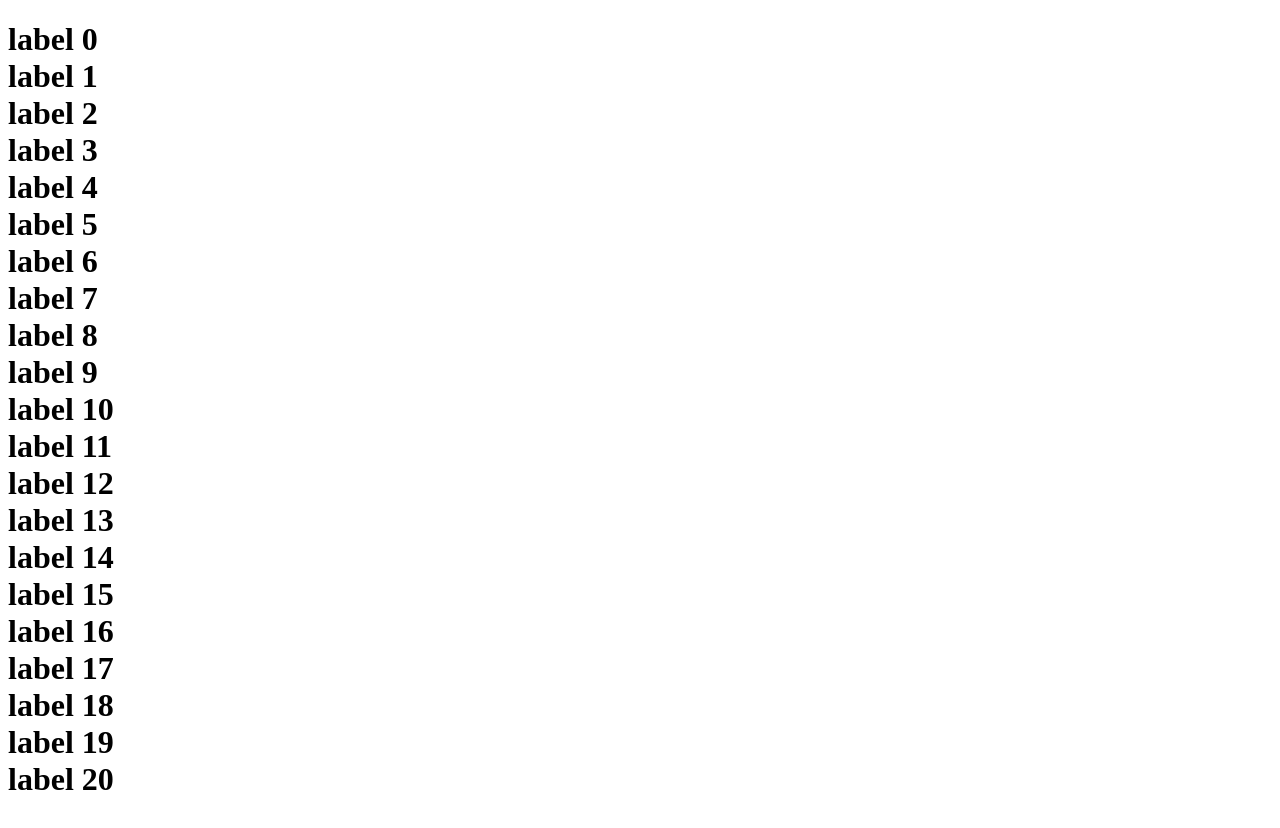
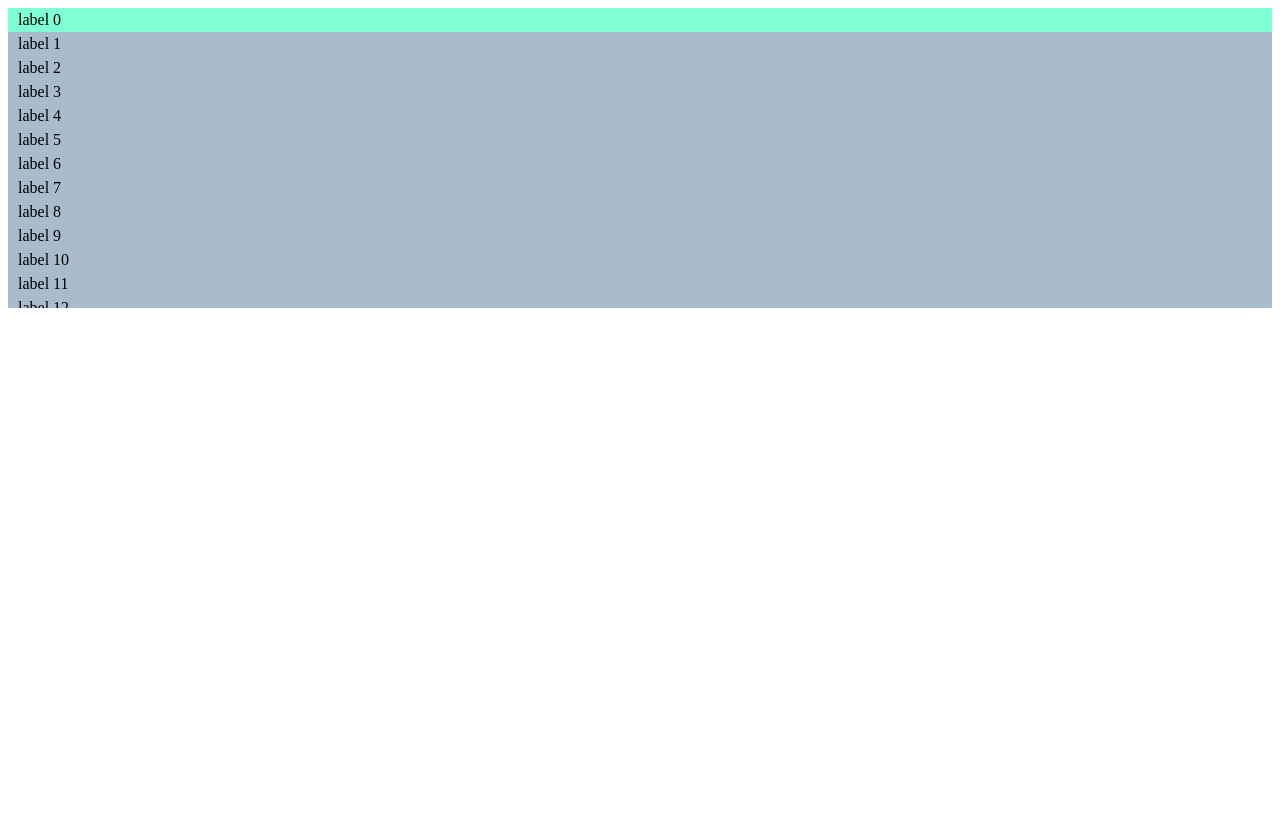
Before and after one commit to mhylle/mnh-virtual-list, an Angular app: page / in a window 1280 px wide. Shown: the top 828 px of the page. After the commit the page ends 800 px from the top, so only its background shows below. Built offline with nearby package versions, Linux system fonts and the light colour scheme.

Commit message:
not done but getting closer to the virtual list..

```diff
--- a/src/app/app.component.html
+++ b/src/app/app.component.html
@@ -1,3 +1 @@
-<h1>
-  <virtual-list></virtual-list>
-</h1>
+<virtual-list></virtual-list>
--- a/src/app/virtual-list/virtual-list.component.html
+++ b/src/app/virtual-list/virtual-list.component.html
@@ -1,9 +1,18 @@
-<div class="canvas" [ngStyle]="canvasHeight">
-  <div class="renderer"
-       *ngFor="let item of visibleProvider"
-       (click)="onClickOption(item)"
-       [ngStyle]="item.styles"
-       >
+<div class="canvas" (scroll)="onScroll($event)" [ngStyle]="canvasHeight">
+  <div class="renderer">
+  <div *ngFor="let item of visibleProvider"[ngStyle]="item.styles">
     <span>{{item.label}}</span>
   </div>
+  </div>
 </div>
+
+
+<!--<div class="canvas" [ngStyle]="canvasHeight">-->
+  <!--<div class="renderer"-->
+       <!--*ngFor="let item of visibleProvider"-->
+       <!--(click)="onClickOption(item)"-->
+       <!--[ngStyle]="item.styles"-->
+  <!--&gt;-->
+    <!--<span>{{item.label}}</span>-->
+  <!--</div>-->
+<!--</div>-->
--- a/src/app/virtual-list/virtual-list.component.scss
+++ b/src/app/virtual-list/virtual-list.component.scss
@@ -1,9 +1,9 @@
-ui-virtual-list {
-  width: 200px;
+.canvas {
   overflow-y: auto;
   display: block;
-  .canvas {
-    background-color: #eee;
+  height: 300px;
+  max-height: 300px;
+  background-color: #abc;
   position: relative;
 }
 div.renderer {
@@ -11,62 +11,18 @@ ui-virtual-list {
   width: 100%;
   cursor: pointer;
   position: absolute;
-    height: 30px;
-    line-height: 30px;
+  height: 24px;
+  line-height: 24px;
+  background-color: aquamarine;
   span {
     margin-left: 10px;
   }
 
   &.selected {
-      background-color: #ccc;
+    background-color: #eda;
   }
   &.hover {
     background-color: #666;
     color: white;
   }
 }
-}
-
-
-.row {
-  margin: 0 !important;
-}
-
-.selectedOption {
-  width: 300px;
-  display: inline-block;
-}
-
-ui-virtual-list {
-  width: 200px;
-  max-height: 200px;
-  overflow-y: auto;
-  display: block;
-}
-
-ui-virtual-list .canvas {
-  background-color: #eee;
-  position: relative;
-}
-
-ui-virtual-list div.renderer {
-  display: block;
-  width: 100%;
-  cursor: pointer;
-  position: absolute;
-  height: 30px;
-  line-height: 30px;
-}
-
-ui-virtual-list div.renderer span {
-  margin-left: 10px;
-}
-
-ui-virtual-list div.renderer.selected {
-  background-color: #ccc;
-}
-
-ui-virtual-list div.renderer:hover {
-  background-color: #666;
-  color: white;
-}
--- a/src/app/virtual-list/virtual-list.component.ts
+++ b/src/app/virtual-list/virtual-list.component.ts
@@ -1,4 +1,5 @@
 import {Component, HostListener, Input, OnInit} from "@angular/core";
+import {isUndefined} from "util";
 
 @Component({
   selector: 'virtual-list',
@@ -8,8 +9,8 @@ import {Component, HostListener, Input, OnInit} from "@angular/core";
 export class VirtualListComponent implements OnInit {
 
   uiDataProvider: any[] = [];
-  rowHeight: number = 30;
-  height: number = 200;
+  rowHeight: number = 24;
+  height: number = 300;
   scrollTop: number = 0;
   visibleProvider: any[];
   cellsPerPage: number = 0;
@@ -20,10 +21,11 @@ export class VirtualListComponent implements OnInit {
   }
 
   ngOnInit() {
-    for (let i = 0; i < 100; i++) {
+    for (let i = 0; i < 10000; i++) {
       this.uiDataProvider.push({index: i, label: "label " + i, value: "value: " + i});
     }
     this.cellsPerPage = Math.round(this.height / this.rowHeight);
+    console.log("cellsPerPage: " + this.cellsPerPage)
     this.numberOfCells = 3 * this.cellsPerPage;
     let number = this.uiDataProvider.length * this.rowHeight;
     console.log("number: " + number);
@@ -37,18 +39,24 @@ export class VirtualListComponent implements OnInit {
     let firstCell = Math.max(Math.floor(this.scrollTop / this.rowHeight) - this.cellsPerPage, 0);
     let cellsToCreate = Math.min(firstCell + this.numberOfCells, this.numberOfCells);
     this.visibleProvider = this.uiDataProvider.slice(firstCell, firstCell + cellsToCreate);
-
+    console.log('updateDisplayList')
     for (let i = 0; i < this.visibleProvider.length; i++) {
+      let topPos = ((firstCell + i) * this.rowHeight);
+      console.log('TopPos: ' + topPos);
       this.visibleProvider[i].styles = {
-        'top': ((firstCell + i) * this.rowHeight) + "px"
+        'top': topPos + "px;"
       };
     }
   }
 
   @HostListener('scroll', ['$event'])
   onScroll(event) {
-    this.scrollTop = event.scrollTop;
-    this.updateDisplayList();
+    // console.log('updating scrolltop!');
+    if (event != null && !isUndefined(event)) {
+      // this.scrollTop = event.scrollTop;
+      console.log('updating scrolltop!' + event.scrollTop);
+      this.updateDisplayList();
+    }
   }
 
   onClickOption() {
```
Lines whose indentation alone changed are shown as unchanged.
